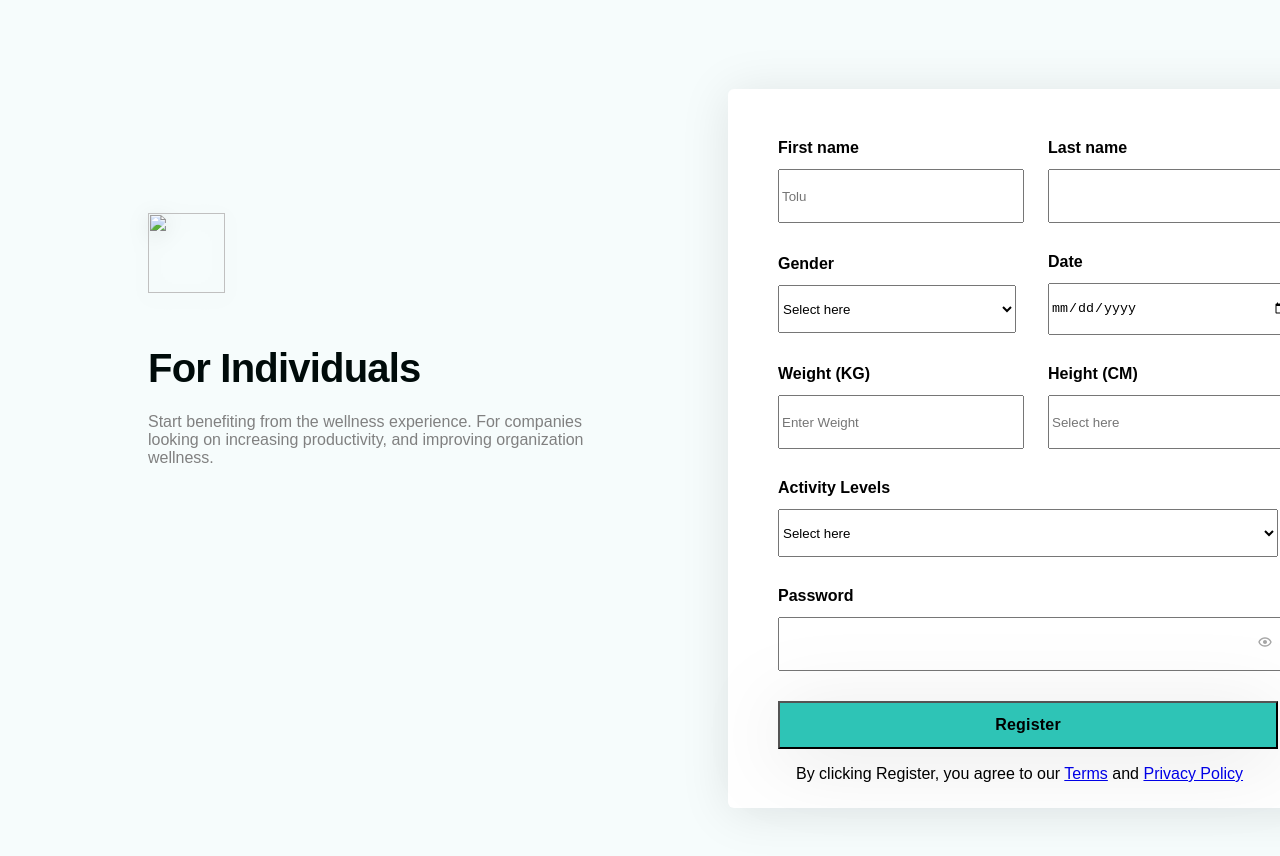
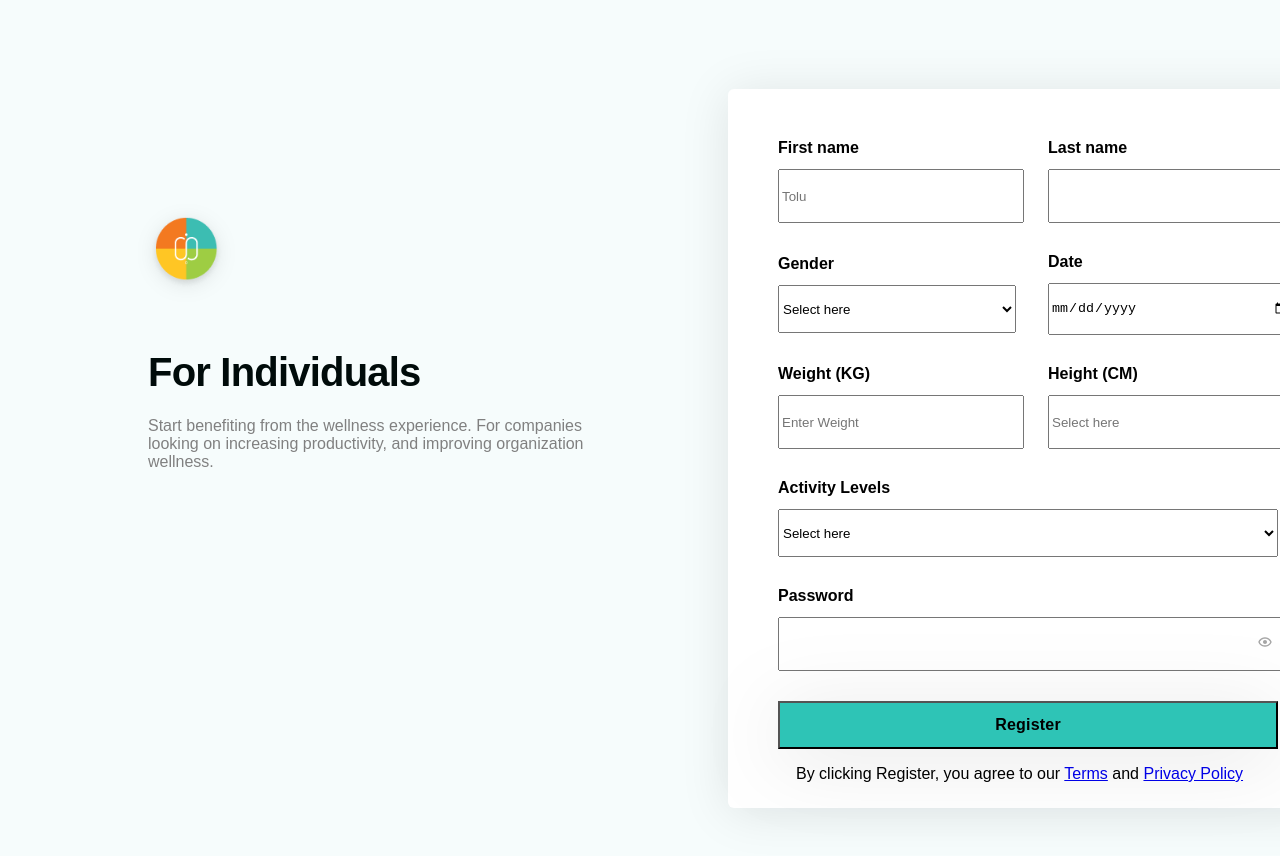
Before and after one commit to Modred14/sign-up-individual, a plain HTML site: page index.html in a window 1280 px wide. Shown: the top 856 px of the page. Drawn offline with Linux system fonts and the light colour scheme.

Commit message:
Update index.html

```diff
--- a/index.html
+++ b/index.html
@@ -24,7 +24,7 @@
       </div>
     <div class="grid-container">
         <section>
-            <img class="logo" src="./assets/images/Logo.png">
+            <img class="logo" src="./Logo.png">
             <header class="header1">For Individuals</header>
             <p class="p1">Start benefiting from the wellness experience. For companies looking on increasing productivity, and improving organization wellness.</p>
             <p class="p8">Inspiring wholesome harmony for the mind, body and spirit, for everyone, everywhere.</p>
```
